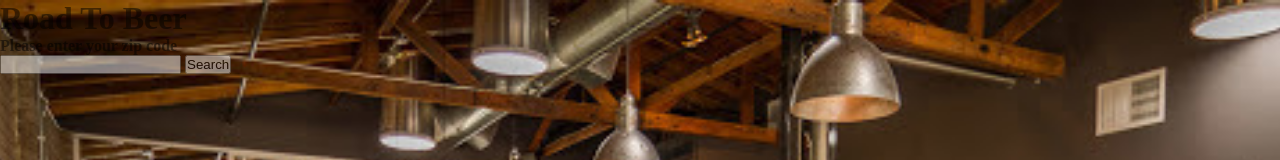
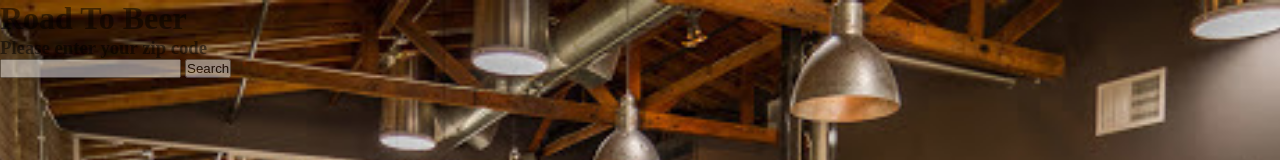
Before and after one commit to Josephjlyons/DraughtPicker, a plain HTML site: page index.html in a window 1280 px wide. Shown: the top 160 px of the page. Drawn offline with Linux system fonts and the light colour scheme.

Commit message:
got ride of some style

```diff
--- a/css/style.css
+++ b/css/style.css
@@ -9,8 +9,3 @@
       background-size: cover;
       opacity: 0.5;
   }
-
-  h3{
-      font-weight: bolder;
-      font-size: 100%;
-  }
```
